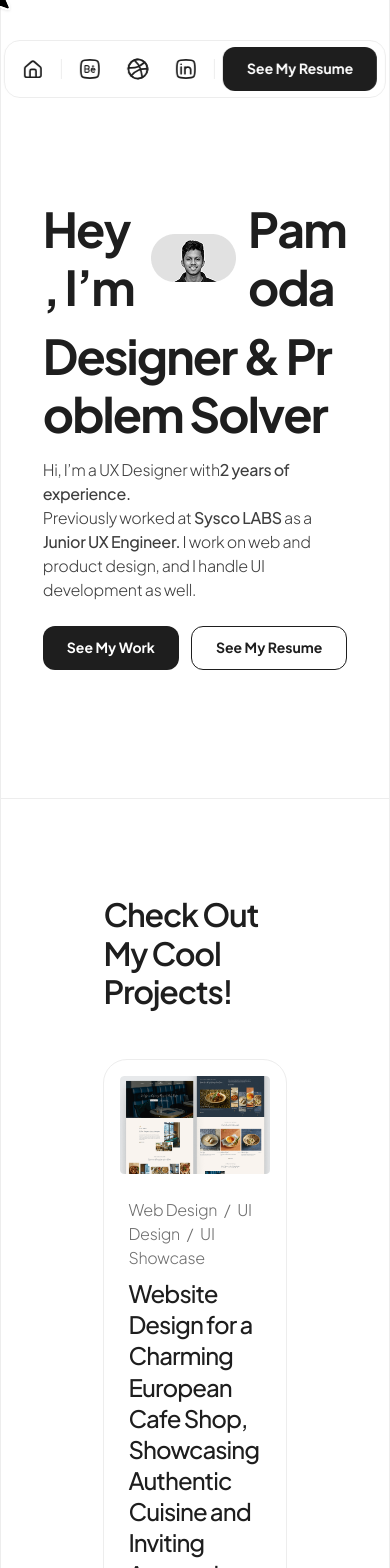
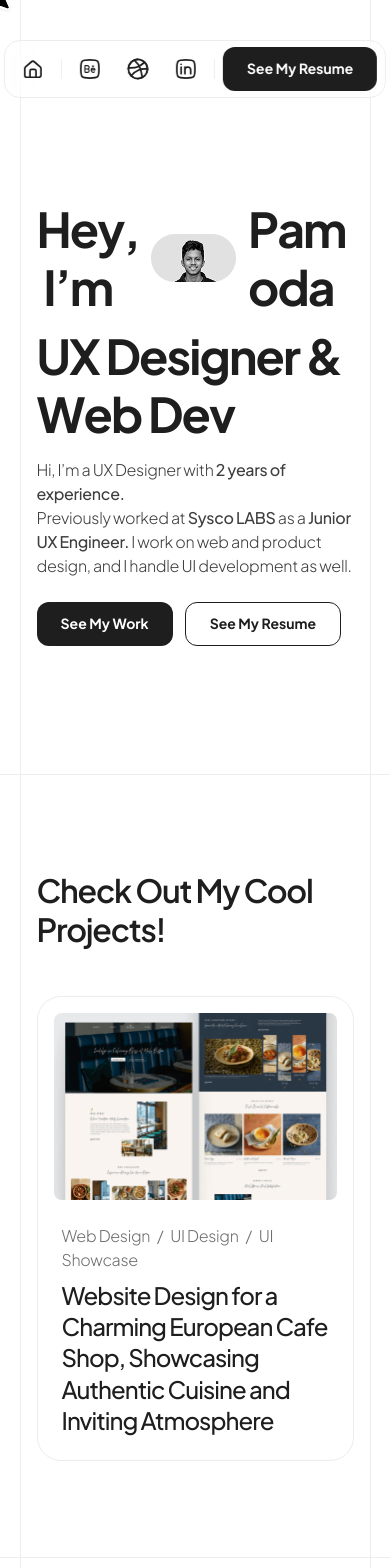
Before and after one commit to pamodaravihansa/portfolio, a React (Vite) app: page / in a window 390 px wide. Shown: the top 1568 px of the page. Built offline with nearby package versions, Linux system fonts and the light colour scheme.

Commit message:
feat: update hero text and refactor responsive layout for project and contact sections

```diff
--- a/src/pages/Homepage.tsx
+++ b/src/pages/Homepage.tsx
@@ -121,14 +121,14 @@ const Homepage = () => {
               </div>
               <div className="line_2">
                 <h1 className="font-pjs-h1">
-                  <span><TextAnimate animation="blurInUp" by="character" once>Designer & Problem Solver</TextAnimate></span>
+                  <span><TextAnimate animation="blurInUp" by="character" once>UX Designer & Web Dev</TextAnimate></span>
                 </h1>
               </div>
             </div>
 
             <div className="hero_description">
               <p className="font-pjs-b1-l">
-                Hi, I’m a UX Designer with<span className="font-pjs-b1-m">2 years of experience.</span><br></br>
+                Hi, I’m a UX Designer with <span className="font-pjs-b1-m">2 years of experience.</span><br></br>
                 Previously worked at <span className="font-pjs-b1-m">Sysco LABS</span> as a <span className="font-pjs-b1-m">Junior UX Engineer.</span> I work on web and product design, and I handle UI development as well.
 
               </p>
@@ -152,16 +152,18 @@ const Homepage = () => {
 
         <div className="section-divider" />
 
-        <motion.div
+      <div
           ref={projectsRef}
           className="projects_container"
+        >
+          <h2 className="font-pjs-h2">Check Out My Cool Projects!</h2>
+
+         <motion.div
            initial={{ opacity: 0, y: 48 }}
            whileInView={{ opacity: 1, y: 0 }}
            transition={{ duration: 0.6, ease: "easeOut" }}
-          viewport={{ once: true, amount: 0.3 }}
+           viewport={{ once: true, amount: 0 }}
          >
-          <h2 className="font-pjs-h2">Check Out My Cool Projects!</h2>
-
            <Link to="/projects/cafe" data-hide-cursor className="project_card">
              <img
                src={CafeprojectThumbnail}
@@ -177,6 +179,8 @@ const Homepage = () => {
              </div>
            </Link>
          </motion.div>
+
+        </div>
 
         <div className="section-divider" />
 
@@ -326,7 +330,7 @@ const Homepage = () => {
           initial={{ opacity: 0, y: 48 }}
           whileInView={{ opacity: 1, y: 0 }}
           transition={{ duration: 0.6, ease: "easeOut" }}
-          viewport={{ once: true, amount: 0.3 }}
+          viewport={{ once: true, amount: 0.1 }}
         >
 
           {/* <span
--- a/src/styles/pages/_home.scss
+++ b/src/styles/pages/_home.scss
@@ -25,6 +25,7 @@ body {
     align-items: center;
     gap: 6rem;
     max-width: 52.5rem;
+
 
     margin-left: auto;
     margin-right: auto;
@@ -83,6 +84,7 @@ body {
 
     .section-divider {
         width: 100vw;
+       //margin-left: calc(-1 * (100vw - 100%) / 2);
         height: 1px;
         background-color: $line-color;
 
@@ -257,7 +259,7 @@ body {
         display: flex;
         flex-direction: column;
         align-content: flex-start;
-        min-width: 37.5rem;
+        width: 100%;
         gap: 1.5rem;
 
         .email_container {
@@ -269,7 +271,7 @@ body {
             p {
                 font-family: 'Plus Jakarta Sans';
                 font-weight: 400;
-                font-size: 24px;
+                font-size: 1.5rem;
                 color: $secondary-text-color;
 
             }
@@ -306,28 +308,6 @@ body {
 
         }
 
-        // .big_text::before {
-        //     content: attr(data-item);
-        //     position: absolute;
-        //     inset: 0;
-        //     color: #1e1e1e;
-        //     width: 0;
-        //     overflow: hidden;
-        //     white-space: nowrap;
-        //     color: $primary-text-color;
-        //     background-clip: text;
-        //     -webkit-background-clip: text;
-        //     transition: width 1s ease-in-out;
-        //     // transition: width 1.5s cubic-bezier(0.68, -0.55, 0.27, 1.55);
-        //     -webkit-text-stroke: 0;
-
-        // }
-
-        // .big_text:hover::before {
-        //     width: 100%;
-        // }
-
-
 
         .bottom_section {
             display: flex;
@@ -354,5 +334,43 @@ body {
 
     }
 
+}
 
+
+
+
+@media (max-width: 1024px) {
+    .main_container {
+        padding-inline: 4rem;
+        width: 80vw;
+    }
 }
+
+@media (max-width: 768px) {
+    .main_container {
+        padding-inline: 2rem;
+
+        .contact_section {
+            .email_container {
+                p {
+                    font-size: 1rem;
+                }
+            }
+        }
+    }
+}
+
+@media (max-width: 480px) {
+    .main_container {
+        width: 90vw;
+        padding-inline: 1rem;
+
+        .contact_section {
+            .email_container {
+                p {
+                    font-size: 0.875rem;
+                }
+            }
+        }
+    }
+}
```
Lines whose indentation alone changed are shown as unchanged.
